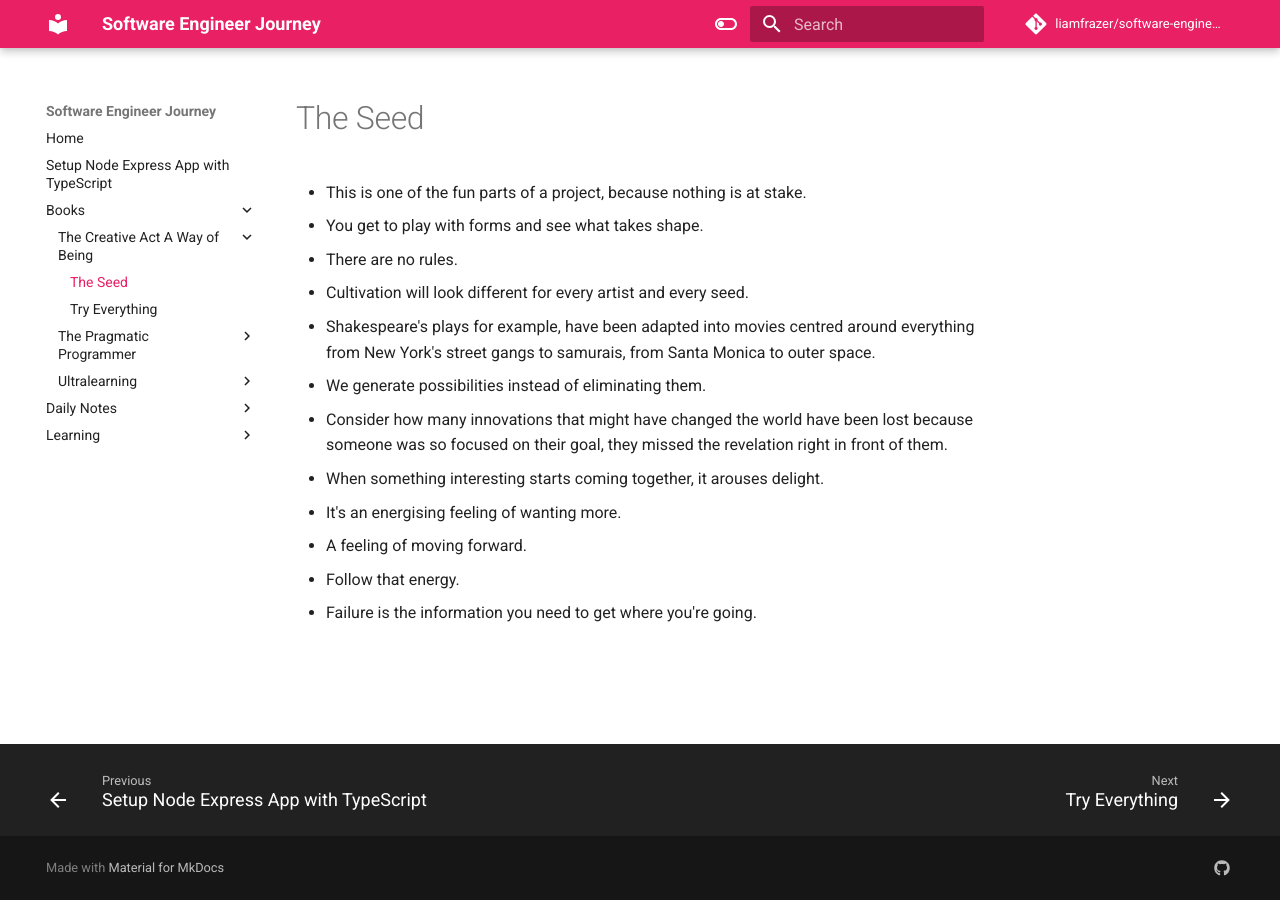
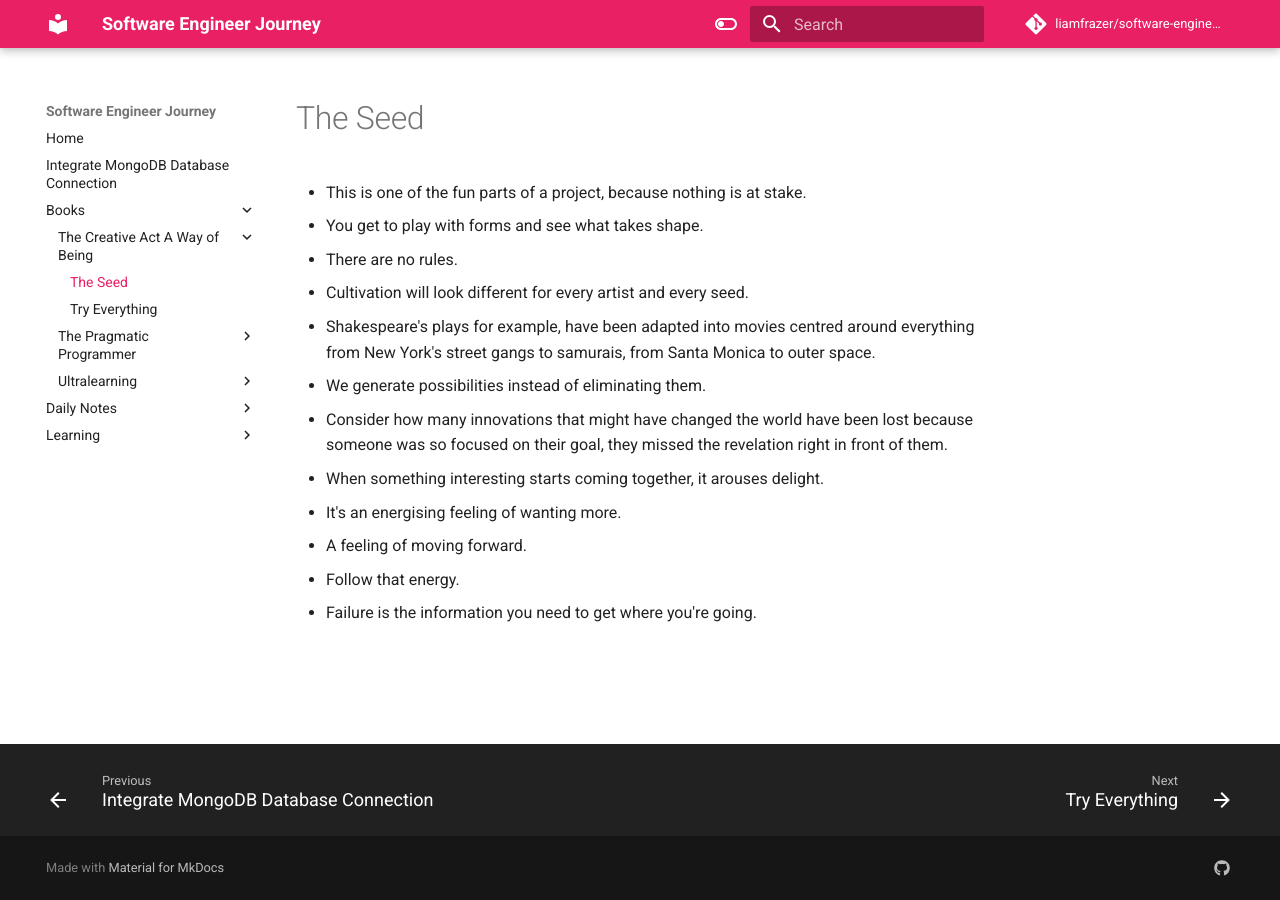
Before and after one commit to liamfrazer/software-engineer-journey, an MkDocs documentation site: the page built from docs/Books/The Creative Act - A Way of Being/The Seed.md, in a window 1280 px wide. Built offline with MkDocs 1.6.1 and Material for MkDocs 9.7.7, drawn with Linux system fonts in a browser that asks for light colours; comment, search, counter and statistics services are not loaded.

Commit message:
vault backup: 2023-12-30 11:05:41

```diff
--- /dev/null
+++ b/docs/Integrate MongoDB Database Connection.md
@@ -0,0 +1,5 @@
+---
+tags:
+  - MongoDB
+---
+# Integrate MongoDB Database Connection
```
Also changed, not shown: docs/Learning/AI SaaS Chat Bot/Setup Node Express App with TypeScript.md (renamed from docs/Setup Node Express App with TypeScript.md, +17 -0 lines), docs/index.md (+1 -0 lines), docs/attachments/Pasted image 20231230110121.png (added).
